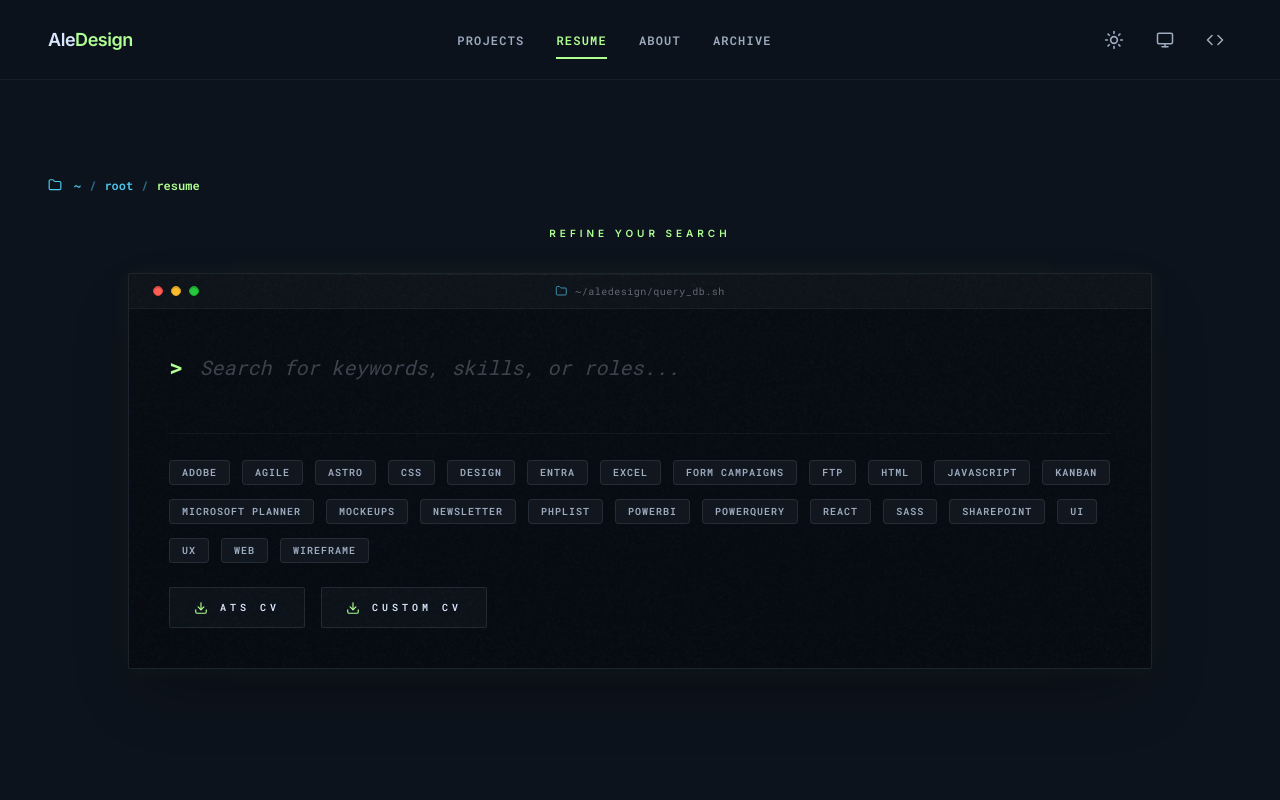
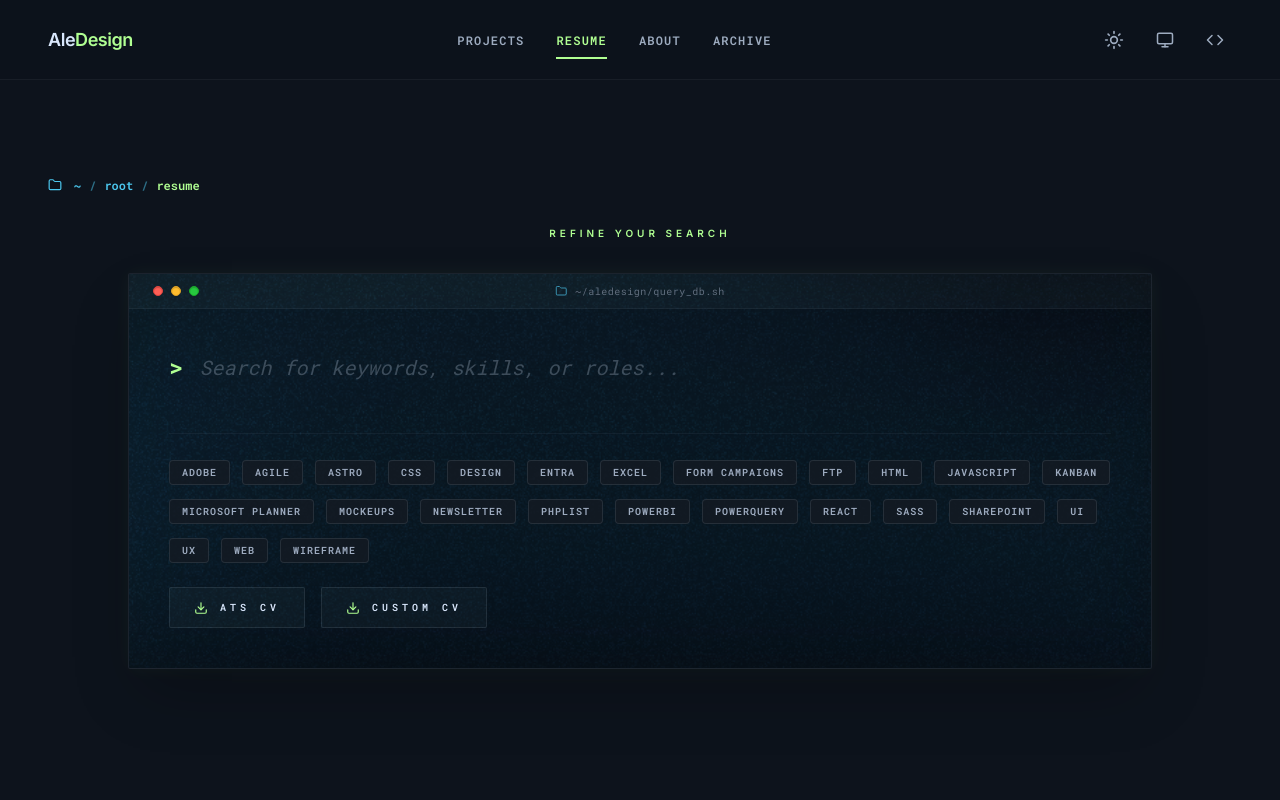
Before and after one commit to alejandropd-1/portfolio-2026, a Next.js app: page /resume in a window 1280 px wide. Shown: the top 800 px of the page. Built offline with nearby package versions, Linux system fonts and the light colour scheme.

Commit message:
changed light theme cmd

```diff
--- a/src/styles/abstracts/_mixins.scss
+++ b/src/styles/abstracts/_mixins.scss
@@ -38,8 +38,9 @@
     border-radius: inherit;
 
     :global(.light) & {
-      filter: invert(1);
-      opacity: 0.2;
+      // Soften grain inversion or remove if it affects patterns poorly
+      filter: invert(0.8);
+      opacity: 0.15;
     }
   }
 
@@ -59,9 +60,9 @@
     border-radius: inherit;
 
     :global(.light) & {
-      background-color: rgba(255, 255, 255, 0.1);
-      backdrop-filter: saturate(120%) blur(25px) brightness(1.2);
-      opacity: 0.5;
+      background-color: rgba(var(--clr-brand-surface-low-rgb), 0.4);
+      backdrop-filter: saturate(140%) blur(25px) brightness(0.98);
+      opacity: 0.7;
     }
   }
 }
--- a/src/styles/pages/_resume.module.scss
+++ b/src/styles/pages/_resume.module.scss
@@ -32,16 +32,6 @@
       border-color: rgba(var(--clr-brand-on-surface-rgb), 0.15);
     }
     position: relative;
-
-    &::after {
-      content: '';
-      position: absolute;
-      top: 0;
-      left: 0;
-      right: 0;
-      height: 1px;
-      background: linear-gradient(90deg, transparent, rgba(var(--clr-brand-on-surface-rgb), 0.1), transparent);
-    }
   }
 
   &__terminalHeader {
@@ -89,6 +79,10 @@
   &__terminalBody {
     padding: $size-10 $size-10;
     background: radial-gradient(circle at top left, rgba($clr-brand-primary, 0.03), transparent 40%);
+
+    :global(.light) & {
+      background: radial-gradient(circle at top left, rgba(var(--clr-brand-surface-low-rgb), 0.3), transparent 60%);
+    }
   }
 
   &__searchBox {
```
